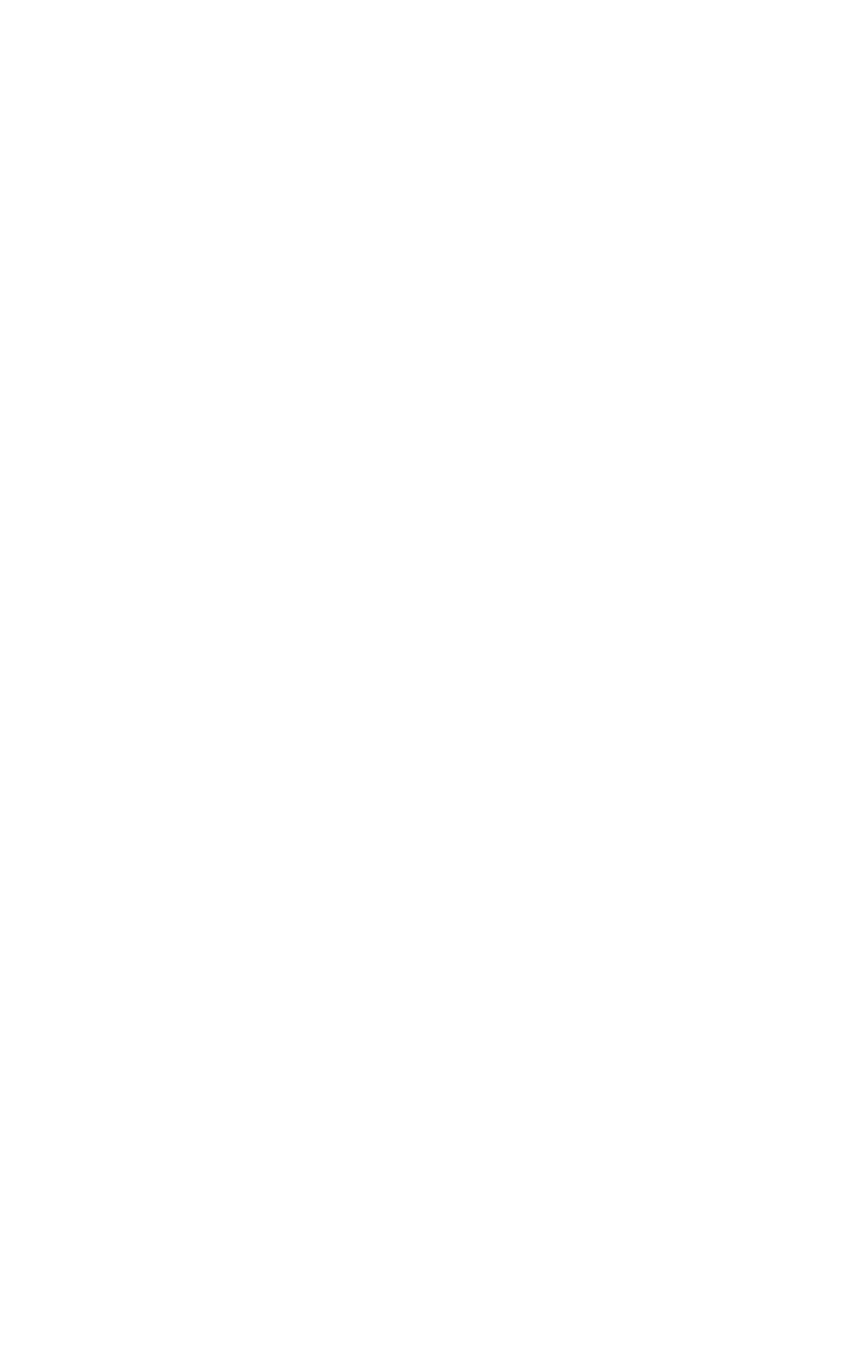
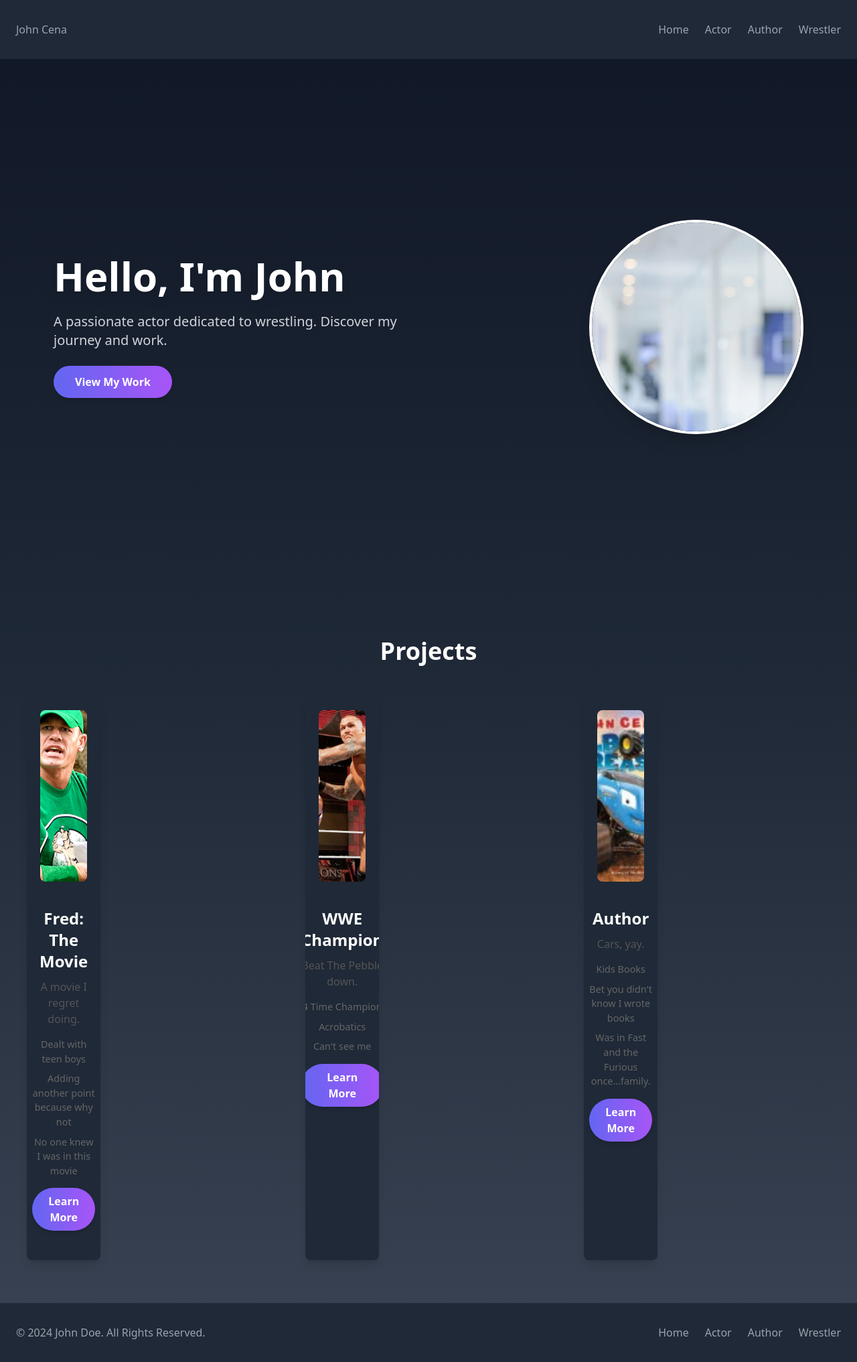
Before and after one commit to MINTYoo/CS446_FinalProject, a React (Vite) app: page /wrestler in a window 1280 px wide. Before the commit this address had no page. Shown: the whole page at 67% size. Before the commit the page ends 800 px from the top, so only its background shows below. Built offline with nearby package versions, Linux system fonts and the light colour scheme.

Commit message:
Moving footer and creating nav

```diff
--- a/src/App.jsx
+++ b/src/App.jsx
@@ -2,22 +2,27 @@
 import React from "react";
 import { BrowserRouter as Router, Routes, Route } from "react-router-dom";
 import Home from "./pages/home/home";
-import './index.css';
+import "./index.css";
 
 // import Projects from "./pages/projects";
 // import About from "./pages/about";
 // import Contact from "./pages/contact";
 // import Navbar from "./components/Navbar";
 
+import Nav from "./components/nav/nav";
+import Footer from "./components/footer/footer";
+
 const App = () => {
   return (
-
     <Router>
-      {/* <Navbar /> {} */}
+      <Nav />
       <Routes>
         <Route path="/" element={<Home />} />
-        {/* <Route path="/projects" element={<Projects />} /> */}
+        <Route path="/actor" element={<Home />} />
+        <Route path="/author" element={<Home />} />
+        <Route path="/wrestler" element={<Home />} />
       </Routes>
+      <Footer />
     </Router>
   );
 };
--- a/src/pages/home/footer/footer.jsx
+++ b/src/components/footer/footer.jsx
@@ -1,4 +1,5 @@
 import React from "react";
+import { Link } from "react-router-dom";
 
 function Footer() {
   return (
@@ -13,27 +14,34 @@ function Footer() {
           </p>
         </div>
         <div className="footer-links flex space-x-6">
-          <a
-            href="#"
+          <Link
+            to="/"
             className="text-gray-400 hover:text-indigo-500 transition"
             style={{ fontFamily: "var(--font-secondary)" }}
           >
-            About
-          </a>
-          <a
-            href="#"
+            Home
+          </Link>
+          <Link
+            to="/actor"
             className="text-gray-400 hover:text-indigo-500 transition"
             style={{ fontFamily: "var(--font-secondary)" }}
           >
-            Projects
-          </a>
-          <a
-            href="#"
+            Actor
+          </Link>
+          <Link
+            to="/author"
             className="text-gray-400 hover:text-indigo-500 transition"
             style={{ fontFamily: "var(--font-secondary)" }}
           >
-            Contact
-          </a>
+            Author
+          </Link>
+          <Link
+            href="/wrestler"
+            className="text-gray-400 hover:text-indigo-500 transition"
+            style={{ fontFamily: "var(--font-secondary)" }}
+          >
+            Wrestler
+          </Link>
         </div>
       </div>
     </footer>
--- /dev/null
+++ b/src/components/nav/nav.jsx
@@ -0,0 +1,51 @@
+import React from "react";
+import { Link } from "react-router-dom";
+
+function Nav() {
+  return (
+    <nav className="footer bg-gray-800 text-white py-8 px-6">
+      <div className="max-w-screen-xl mx-auto flex flex-col md:flex-row justify-between items-center space-y-4 md:space-y-0">
+        <div className="footer-text text-center md:text-left">
+          <p
+            className="text-gray-400"
+            style={{ fontFamily: "var(--font-secondary)" }}
+          >
+            John Cena
+          </p>
+        </div>
+        <div className="footer-links flex space-x-6">
+          <Link
+            to="/"
+            className="text-gray-400 hover:text-indigo-500 transition"
+            style={{ fontFamily: "var(--font-secondary)" }}
+          >
+            Home
+          </Link>
+          <Link
+            to="/actor"
+            className="text-gray-400 hover:text-indigo-500 transition"
+            style={{ fontFamily: "var(--font-secondary)" }}
+          >
+            Actor
+          </Link>
+          <Link
+            to="/author"
+            className="text-gray-400 hover:text-indigo-500 transition"
+            style={{ fontFamily: "var(--font-secondary)" }}
+          >
+            Author
+          </Link>
+          <Link
+            href="/wrestler"
+            className="text-gray-400 hover:text-indigo-500 transition"
+            style={{ fontFamily: "var(--font-secondary)" }}
+          >
+            Wrestler
+          </Link>
+        </div>
+      </div>
+    </nav>
+  );
+}
+
+export default Nav;
--- a/src/pages/home/home.jsx
+++ b/src/pages/home/home.jsx
@@ -1,14 +1,12 @@
 import React from "react";
 import Hero from "./hero/hero";
 import Projects from "./projects/projects";
-import Footer from "./footer/footer";
 
 function Home() {
   return (
-    <section className="content-grid bg-gradient-to-b from-gray-900 via-gray-800 to-gray-700" >
+    <section className="content-grid bg-gradient-to-b from-gray-900 via-gray-800 to-gray-700">
       <Hero />
       <Projects />
-      <Footer/>
     </section>
   );
 }
```
